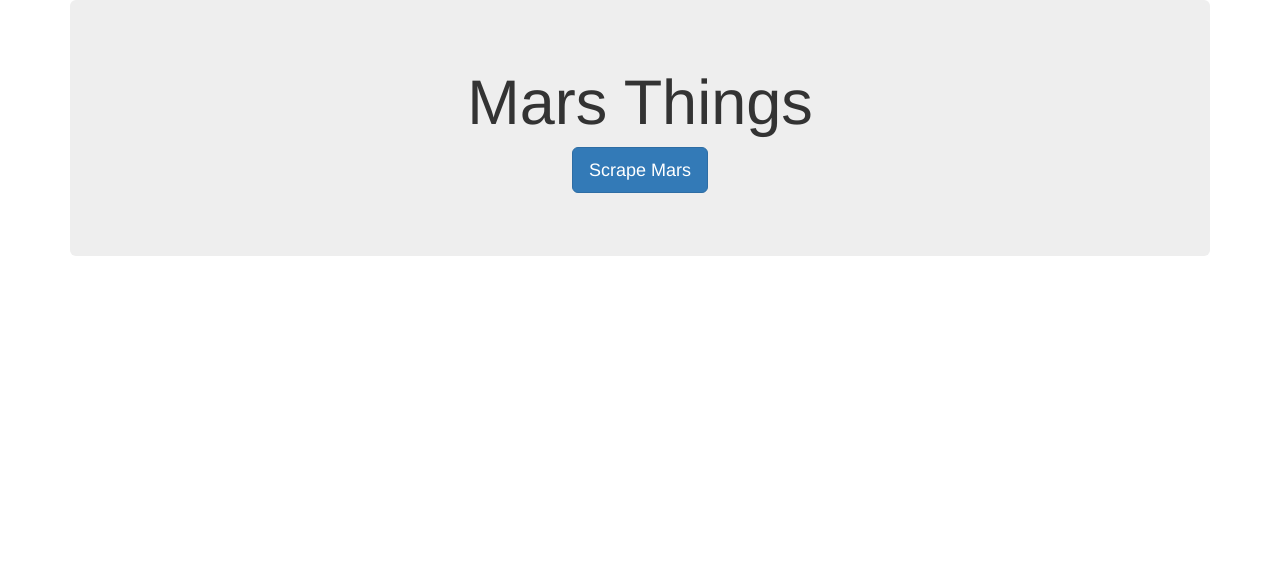
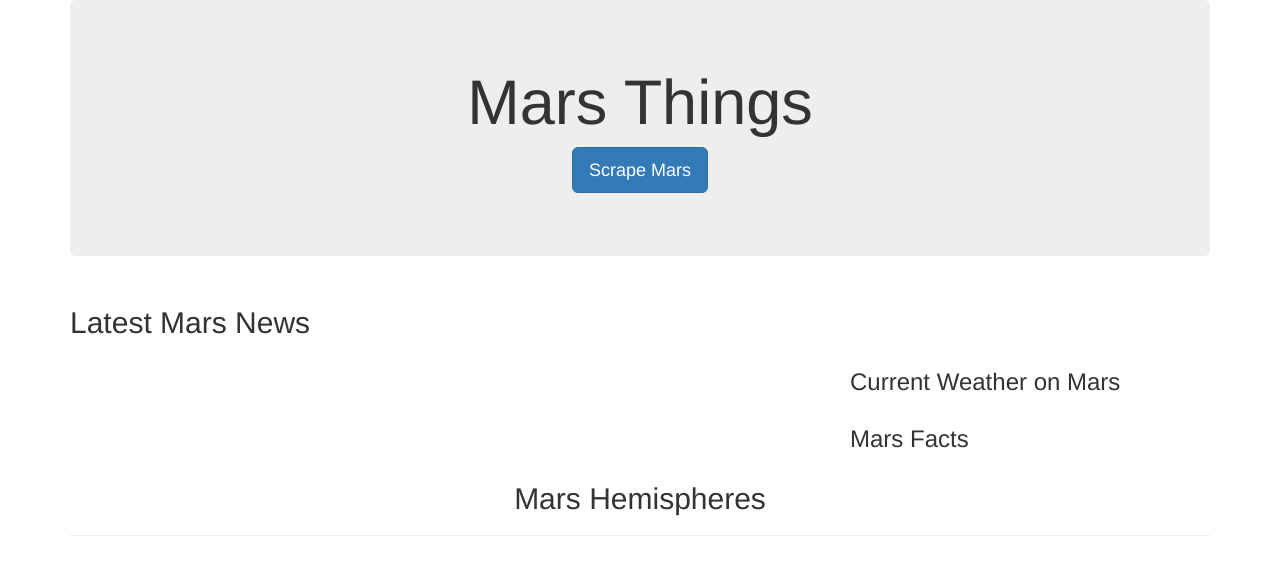
Before and after one commit to Sam-Marshall/Scraping_Mars, a Flask app: template templates/index.html in a window 1280 px wide. Shown: the top 575 px of the page. Run offline with Flask 2, Linux system fonts and the light colour scheme; the template is opened without the code that fills it, so the values that code supplies are empty; some libraries are stand-ins or nearby versions.

Commit message:
improved html view, working on styling

```diff
--- a/app.py
+++ b/app.py
@@ -1,6 +1,7 @@
 import scrape_mars
 from flask import Flask, render_template, redirect
 from flask_pymongo import PyMongo
+import pymongo
 
 app = Flask(__name__)
 
@@ -9,13 +10,15 @@ mongo = PyMongo(app)
 
 @app.route('/')
 def home():
-	mars_information = mongo.db.collection.find()
-	return render_template("index.html", info=mars_information)
+	for doc in mongo.db.collection.find().sort("_id", pymongo.DESCENDING).limit(1):
+		mars_information = doc
+		news = mars_information['News']
+		hemi = mars_information['Hemisphere_Data']
+	return render_template("index.html", info=mars_information, news=news, hemi=hemi)
 
 @app.route('/scrape')
 def scrape():
 	mars_scrape = scrape_mars.scrape()
-	print(mars_scrape)
 	mongo.db.collection.insert_one(mars_scrape)
 	return redirect("/", code=302)
 
--- a/templates/index.html
+++ b/templates/index.html
@@ -5,8 +5,29 @@
     <meta charset="UTF-8">
     <meta name="viewport" content="width=device-width, initial-scale=1.0">
     <meta http-equiv="X-UA-Compatible" content="ie=edge">
-    <title>Mars</title>
+    <title>Mars News Scraper</title>
     <link rel="stylesheet" href="https://maxcdn.bootstrapcdn.com/bootstrap/3.3.7/css/bootstrap.min.css">
+    <style type="text/css">
+    .siteImg {
+        width: 100% !important;
+        height: auto;
+    }
+
+    .sectionCenter {
+        text-align: center;
+    }
+
+    .scroll {
+        overflow: auto;
+    }
+
+    .scroll div .col-md-4{
+        display: inline-block;
+        text-align: center;
+        padding: 14px;
+        text-decoration: none;
+    }
+    </style>
 </head>
 
 <body>
@@ -17,6 +38,53 @@
                 <a class="btn btn-primary btn-lg" href="/scrape" role="button">Scrape Mars</a>
             </p>
         </div>
+        <div class='row'>
+            <div class='col-md-12'>
+                <h2>Latest Mars News</h2>
+            </div>
+        </div>
+        <div class='row' style="display:flex; flex-wrap:wrap;">
+            {% for new in news %}
+            <div class='col-md-4'>
+                <h3>{{ new.article_title }}</h3>
+                <p>{{ new.article_summary }}</p>
+            </div>
+            {% endfor %}
+        </div>
+        <div class='row'>
+            <div class="col-md-8">
+                <img class='siteImg' src={{info.Main_Image}}>
+            </div>
+                <div class="col-md-4">
+                    <div class='row'>
+                        <div class='col-md-12'>
+                            <h3>Current Weather on Mars</h3>
+                            <p>{{info.Weather}}</p>
+                        </div>
+                    </div>
+                    <div class='row'>
+                        <div class='col-md-12'>
+                            <h3>Mars Facts</h3>
+                            {{info.Table_HTML}}
+                        </div>
+                    </div>
+                </div>
+            </div>
+            <div class='row sectionCenter'>
+                <div class='col-md-12'>
+                    <h2>Mars Hemispheres</h2>
+                    <hr>
+                </div>
+            </div>
+            <div class='row'>
+                {% for hem in hemi %}
+                <div class="col-md-6 sectionCenter">
+                    <img class='siteImg' src={{hem.Image_Hemisphere_Link}}/>
+                    <h3>{{hem.Image_Hemisphere_Title}}</h3>
+                </div>
+                {% endfor %}
+            </div>
+        </div>
     </div>
 </body>
 
```
Also changed, not shown: scrape_mars.py (+8 -8 lines).
